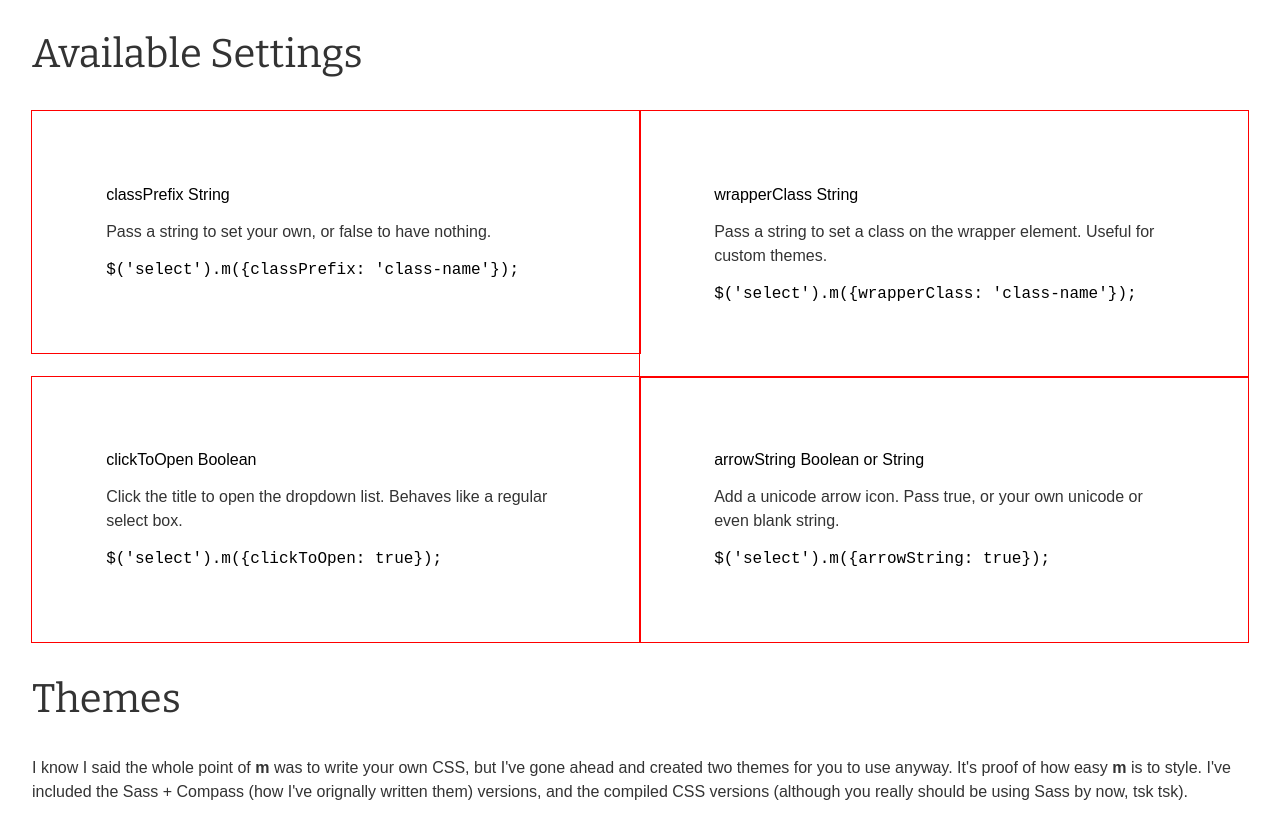
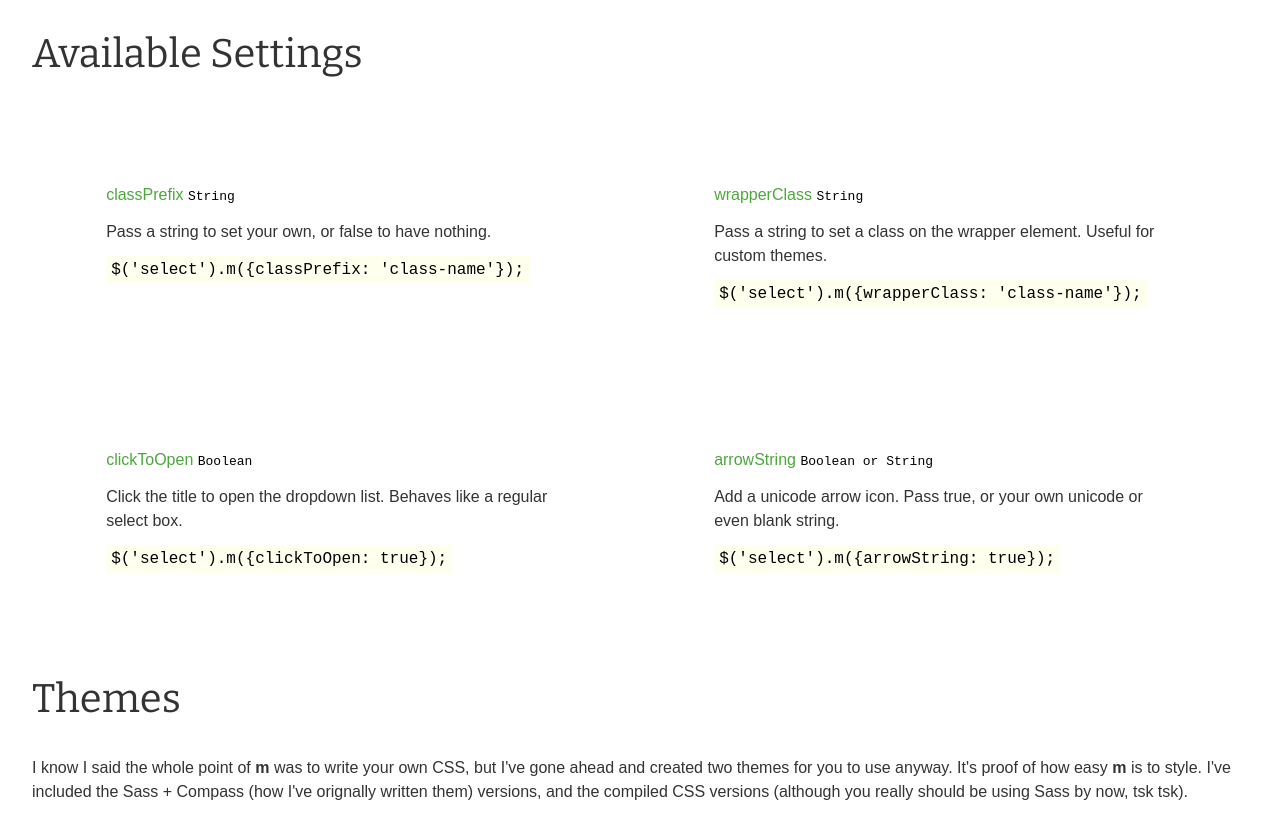
Before and after one commit to brianmcallister/m, a plain HTML site: page demo/index.html in a window 1280 px wide. Shown: the part 710-1527 px from the top of the page. Drawn offline with nearby package versions, Linux system fonts and the light colour scheme.

Commit message:
Style options section.

```diff
--- a/demo/assets/sass/layouts/_demo.scss
+++ b/demo/assets/sass/layouts/_demo.scss
@@ -98,17 +98,32 @@
 ---------------------------------- */
 .available-settings {
   @include pie-clearfix;
+
+  .setting-name {
+    color: #4CA73D;
+  }
+
+  .setting-type {
+    font-family: monospace;
+  }
+
+  .setting-demo {
+    padding: 5px;
+    background: #ffffee;
+  }
 }
 
 .settings-block {
   @include box-sizing(border-box);
-
-  outline: 1px solid red;
+  @include tablet {
+    @include reset-columns;
+  }
 
   float: left;
   width: 50%;
   padding: column();
 }
+
 
 /** ----------------------------------
 
```
Also changed, not shown: demo/assets/css/style.css.
